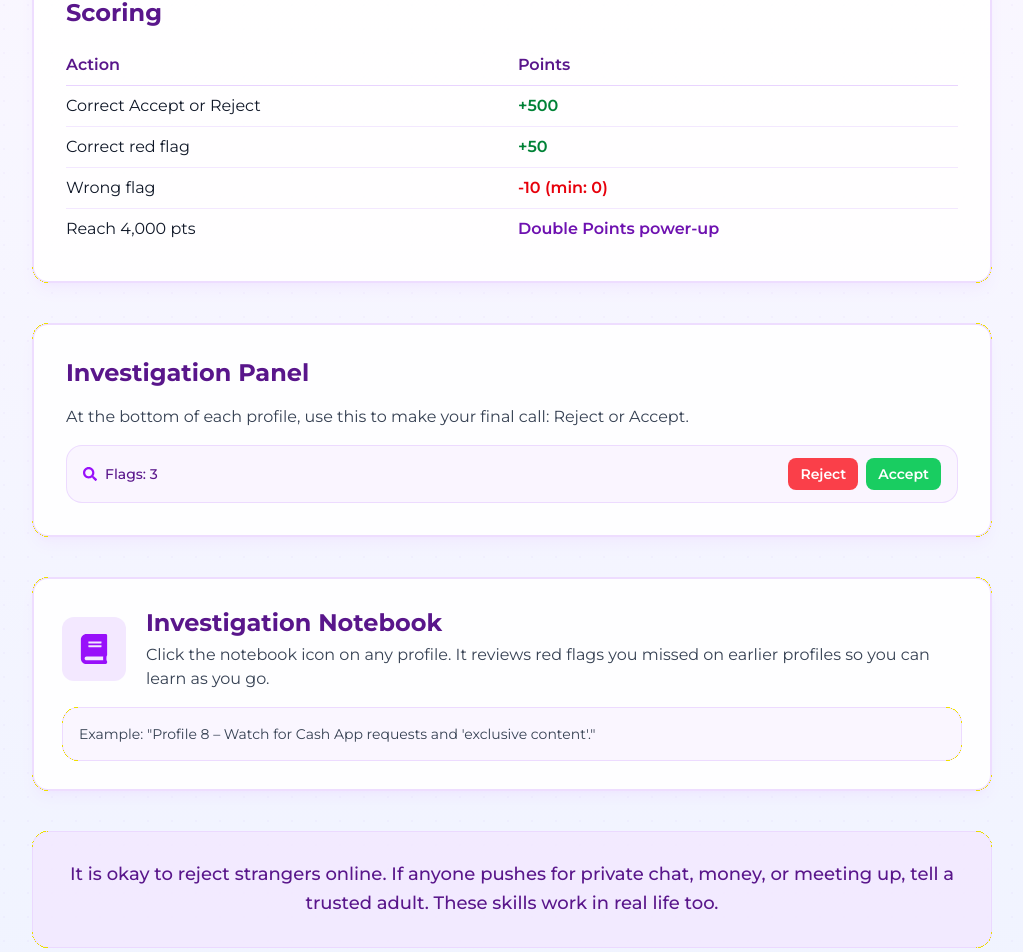
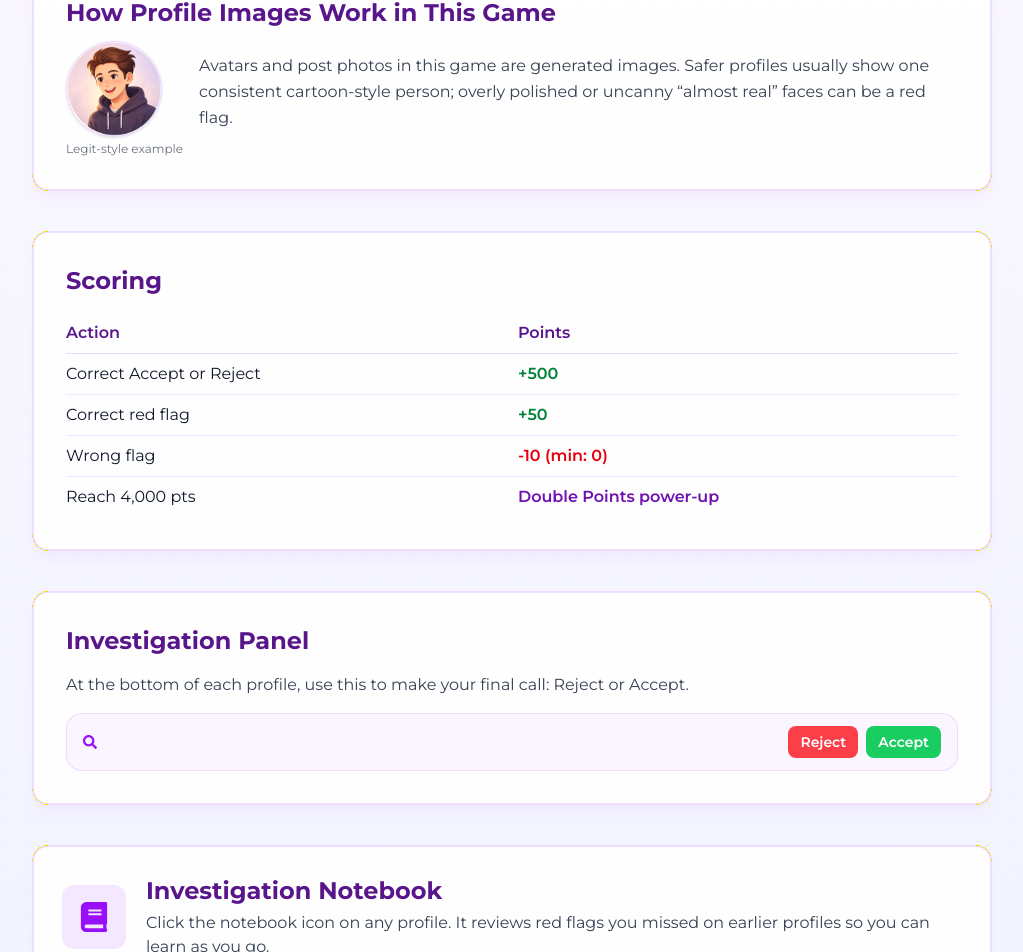
Before and after one commit to minmin1805/Friend-or-Foe-Game, a React app in the folder frontend/: page /instruction in a window 1280 px wide. Shown: the part 1567-2519 px from the top of the page, without its empty margins (128-1151 px from the left). Built offline with nearby package versions, Linux system fonts and the light colour scheme; no server answers; the HTML template or start-up script is replaced by a standard one.

Commit message:
added extra section for instruction page

```diff
--- a/frontend/src/pages/InstructionPage.jsx
+++ b/frontend/src/pages/InstructionPage.jsx
@@ -1,5 +1,6 @@
 import React from 'react'
 import { useNavigate } from 'react-router-dom'
+import legitAvatarExample from '../assets/Images/ProfilePage/ProfileImages/Profile3-alex/avatar.png'
 import {
   FaBook,
   FaLightbulb,
@@ -111,6 +112,24 @@ function InstructionPage() {
           </div>
         </section>
 
+        <section className="mb-10 rounded-2xl border-2 border-purple-200/80 bg-white/90 shadow-lg shadow-purple-200/30 p-6 sm:p-8">
+          <h2 className="text-2xl font-bold text-purple-900 mb-3">How Profile Images Work in This Game</h2>
+          <div className="flex flex-col sm:flex-row items-start gap-4">
+            <div className="shrink-0 mx-auto sm:mx-0">
+              <img
+                src={legitAvatarExample}
+                alt="Example of a consistent, legit-style profile avatar"
+                className="w-20 h-20 sm:w-24 sm:h-24 rounded-full border border-purple-200 shadow-sm"
+              />
+              <p className="text-[11px] sm:text-xs text-center text-gray-500 mt-1">Legit-style example</p>
+            </div>
+            <p className="text-sm sm:text-base text-gray-700 leading-relaxed sm:mt-3">
+              Avatars and post photos in this game are generated images. Safer profiles usually show one
+              consistent cartoon-style person; overly polished or uncanny “almost real” faces can be a red flag.
+            </p>
+          </div>
+        </section>
+
         <section className="mb-10 grid grid-cols-1 lg:grid-cols-2 gap-6">
           <div className="rounded-2xl border-2 col-span-2 border-purple-200/80 bg-white/90 shadow-lg shadow-purple-200/30 p-6 sm:p-8">
             <h2 className="text-2xl font-bold text-purple-900 mb-4">Scoring</h2>
@@ -153,7 +172,6 @@ function InstructionPage() {
           <div className="rounded-2xl bg-purple-50 border border-purple-200/80 px-4 py-3 flex items-center justify-between gap-3 flex-wrap">
             <div className="flex items-center gap-2 text-purple-900 text-sm font-medium">
               <FaSearch className="text-purple-600" />
-              <span>Flags: 3</span>
             </div>
             <div className="flex gap-2">
               <button type="button" className="px-3 py-1.5 rounded-lg bg-red-500/90 text-white text-xs sm:text-sm font-semibold">
@@ -166,7 +184,7 @@ function InstructionPage() {
           </div>
         </section>
 
-        <section className="mb-10 rounded-2xl border-2 border-purple-200/80 bg-white/90 shadow-lg shadow-purple-200/30 p-6 sm:p-7 flex flex-col gap-4">
+        <section className=" mb-20 rounded-2xl border-2 border-purple-200/80 bg-white/90 shadow-lg shadow-purple-200/30 p-6 sm:p-7 flex flex-col gap-4">
           <div className="flex items-center gap-5">
             <div className="w-16 h-16 rounded-xl bg-purple-100 flex items-center justify-center text-purple-600 shrink-0">
               <FaBook className="text-3xl" />
@@ -183,11 +201,6 @@ function InstructionPage() {
           </div>
         </section>
 
-        <section className="rounded-2xl bg-purple-100/80 border border-purple-200/80 p-6 sm:p-7 text-center mb-16">
-          <p className="text-base sm:text-lg text-purple-900 font-medium leading-relaxed">
-            It is okay to reject strangers online. If anyone pushes for private chat, money, or meeting up, tell a trusted adult. These skills work in real life too.
-          </p>
-        </section>
       </div>
 
       {/* CTA – fixed at bottom */}
```
